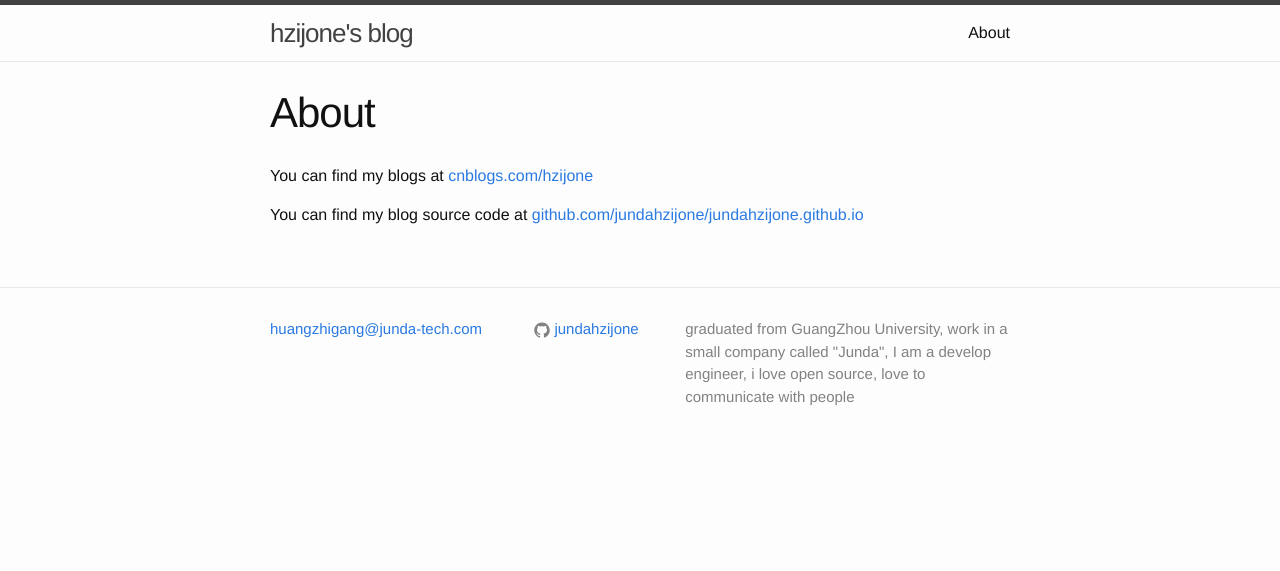
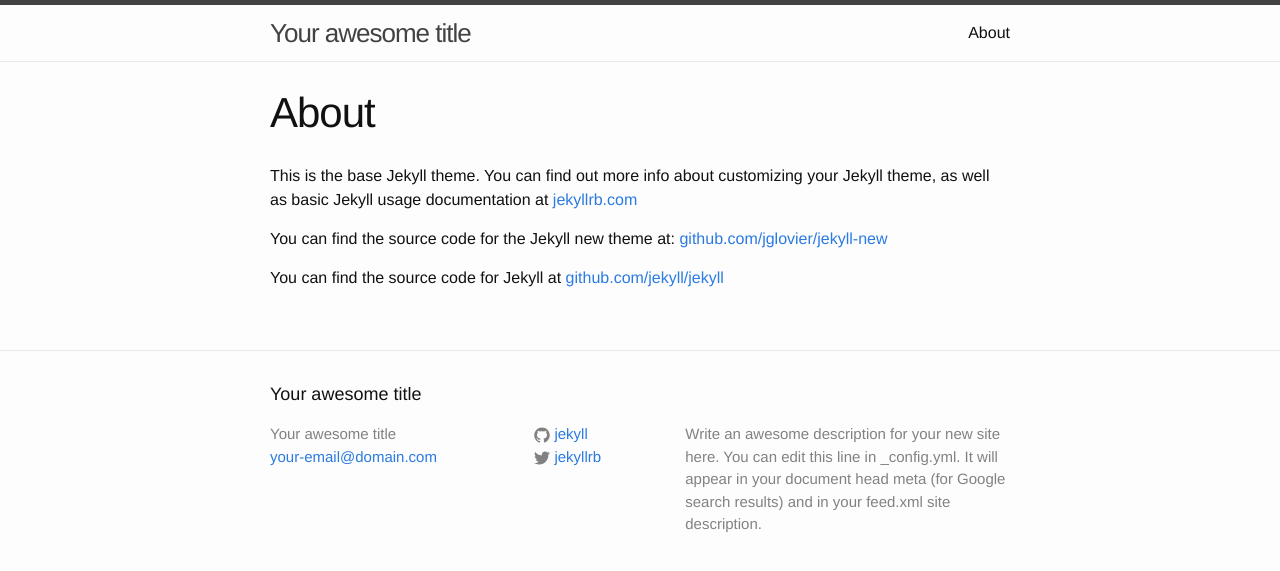
Before and after one commit to jundahzijone/jundahzijone.github.io, a Jekyll site: the page built from about.md, in a window 1280 px wide. Shown: the top 571 px of the page. Built offline with Jekyll 4.4.1, drawn with Linux system fonts in a browser that asks for light colours.

Commit message:
Revert "update the index.html and add some my personal information"
This reverts commit c59af4b7f67a9d0f76d10ea0bb6f76d1ea3995d6.

```diff
--- a/_config.yml
+++ b/_config.yml
@@ -1,13 +1,14 @@
 # Site settings
-title: hzijone's blog
-email: huangzhigang@junda-tech.com
+title: Your awesome title
+email: your-email@domain.com
 description: > # this means to ignore newlines until "baseurl:"
-   graduated from GuangZhou University, work in a small company called "Junda",
-   I am a develop engineer, i love open source, love to communicate with people
+  Write an awesome description for your new site here. You can edit this
+  line in _config.yml. It will appear in your document head meta (for
+  Google search results) and in your feed.xml site description.
 baseurl: "" # the subpath of your site, e.g. /blog/
 url: "http://yourdomain.com" # the base hostname & protocol for your site
-# twitter_username: twitter?
-github_username:  jundahzijone
+twitter_username: jekyllrb
+github_username:  jekyll
 
 # Build settings
 markdown: kramdown
--- a/_includes/footer.html
+++ b/_includes/footer.html
@@ -1,13 +1,17 @@
 <footer class="site-footer">
+
   <div class="wrapper">
-        <!-- <h2 class="footer-heading">{{ site.title }}</h2> -->
+
+    <h2 class="footer-heading">{{ site.title }}</h2>
+
     <div class="footer-col-wrapper">
       <div class="footer-col  footer-col-1">
         <ul class="contact-list">
-                    <!-- <li>{{ site.title }}</li> -->
+          <li>{{ site.title }}</li>
           <li><a href="mailto:{{ site.email }}">{{ site.email }}</a></li>
         </ul>
       </div>
+
       <div class="footer-col  footer-col-2">
         <ul class="social-media-list">
           {% if site.github_username %}
@@ -18,10 +22,13 @@
                   <path fill="#828282" d="M7.999,0.431c-4.285,0-7.76,3.474-7.76,7.761 c0,3.428,2.223,6.337,5.307,7.363c0.388,0.071,0.53-0.168,0.53-0.374c0-0.184-0.007-0.672-0.01-1.32 c-2.159,0.469-2.614-1.04-2.614-1.04c-0.353-0.896-0.862-1.135-0.862-1.135c-0.705-0.481,0.053-0.472,0.053-0.472 c0.779,0.055,1.189,0.8,1.189,0.8c0.692,1.186,1.816,0.843,2.258,0.645c0.071-0.502,0.271-0.843,0.493-1.037 C4.86,11.425,3.049,10.76,3.049,7.786c0-0.847,0.302-1.54,0.799-2.082C3.768,5.507,3.501,4.718,3.924,3.65 c0,0,0.652-0.209,2.134,0.796C6.677,4.273,7.34,4.187,8,4.184c0.659,0.003,1.323,0.089,1.943,0.261 c1.482-1.004,2.132-0.796,2.132-0.796c0.423,1.068,0.157,1.857,0.077,2.054c0.497,0.542,0.798,1.235,0.798,2.082 c0,2.981-1.814,3.637-3.543,3.829c0.279,0.24,0.527,0.713,0.527,1.437c0,1.037-0.01,1.874-0.01,2.129 c0,0.208,0.14,0.449,0.534,0.373c3.081-1.028,5.302-3.935,5.302-7.362C15.76,3.906,12.285,0.431,7.999,0.431z"/>
                 </svg>
               </span>
+
               <span class="username">{{ site.github_username }}</span>
             </a>
           </li>
-                    {% endif %} {% if site.twitter_username %}
+          {% endif %}
+
+          {% if site.twitter_username %}
           <li>
             <a href="https://twitter.com/{{ site.twitter_username }}">
               <span class="icon  icon--twitter">
@@ -30,15 +37,19 @@
                   c-0.632,0.375-1.332,0.647-2.076,0.793c-0.596-0.636-1.446-1.033-2.387-1.033c-1.806,0-3.27,1.464-3.27,3.27 c0,0.256,0.029,0.506,0.085,0.745C5.163,5.404,2.753,4.102,1.14,2.124C0.859,2.607,0.698,3.168,0.698,3.767 c0,1.134,0.577,2.135,1.455,2.722C1.616,6.472,1.112,6.325,0.671,6.08c0,0.014,0,0.027,0,0.041c0,1.584,1.127,2.906,2.623,3.206 C3.02,9.402,2.731,9.442,2.433,9.442c-0.211,0-0.416-0.021-0.615-0.059c0.416,1.299,1.624,2.245,3.055,2.271 c-1.119,0.877-2.529,1.4-4.061,1.4c-0.264,0-0.524-0.015-0.78-0.046c1.447,0.928,3.166,1.469,5.013,1.469 c6.015,0,9.304-4.983,9.304-9.304c0-0.142-0.003-0.283-0.009-0.423C14.976,4.29,15.531,3.714,15.969,3.058z"/>
                 </svg>
               </span>
+
               <span class="username">{{ site.twitter_username }}</span>
             </a>
           </li>
           {% endif %}
         </ul>
       </div>
+
       <div class="footer-col  footer-col-3">
         <p class="text">{{ site.description }}</p>
       </div>
     </div>
+
   </div>
+
 </footer>
--- a/about.md
+++ b/about.md
@@ -4,7 +4,8 @@
 permalink: /about/
 ---
 
+This is the base Jekyll theme. You can find out more info about customizing your Jekyll theme, as well as basic Jekyll usage documentation at [jekyllrb.com](http://jekyllrb.com/)
 
-You can find my blogs at [cnblogs.com/hzijone](http://cnblogs.com/hzijone)
+You can find the source code for the Jekyll new theme at: [github.com/jglovier/jekyll-new](https://github.com/jglovier/jekyll-new)
 
-You can find my blog source code at [github.com/jundahzijone/jundahzijone.github.io](https://github.com/jundahzijone/jundahzijone.github.io)
+You can find the source code for Jekyll at [github.com/jekyll/jekyll](https://github.com/jekyll/jekyll)
```
Lines whose indentation alone changed are shown as unchanged.
